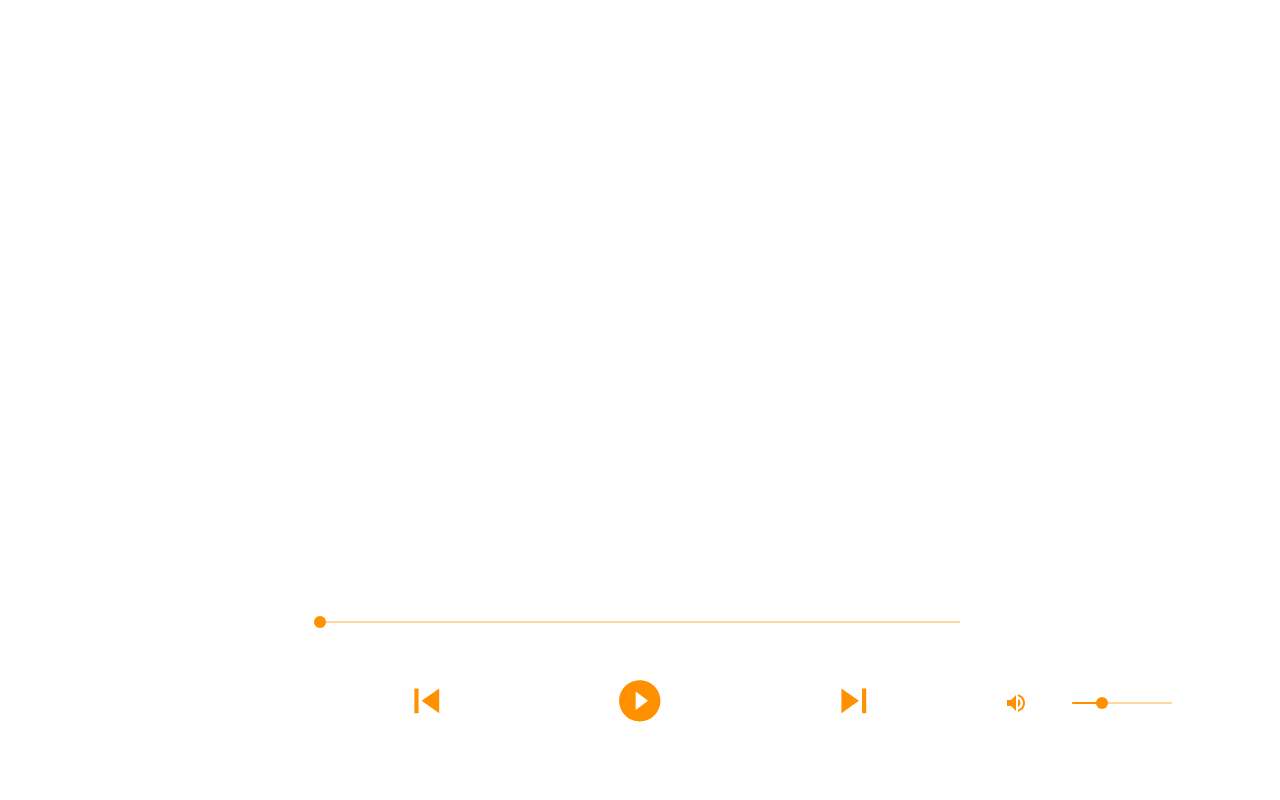
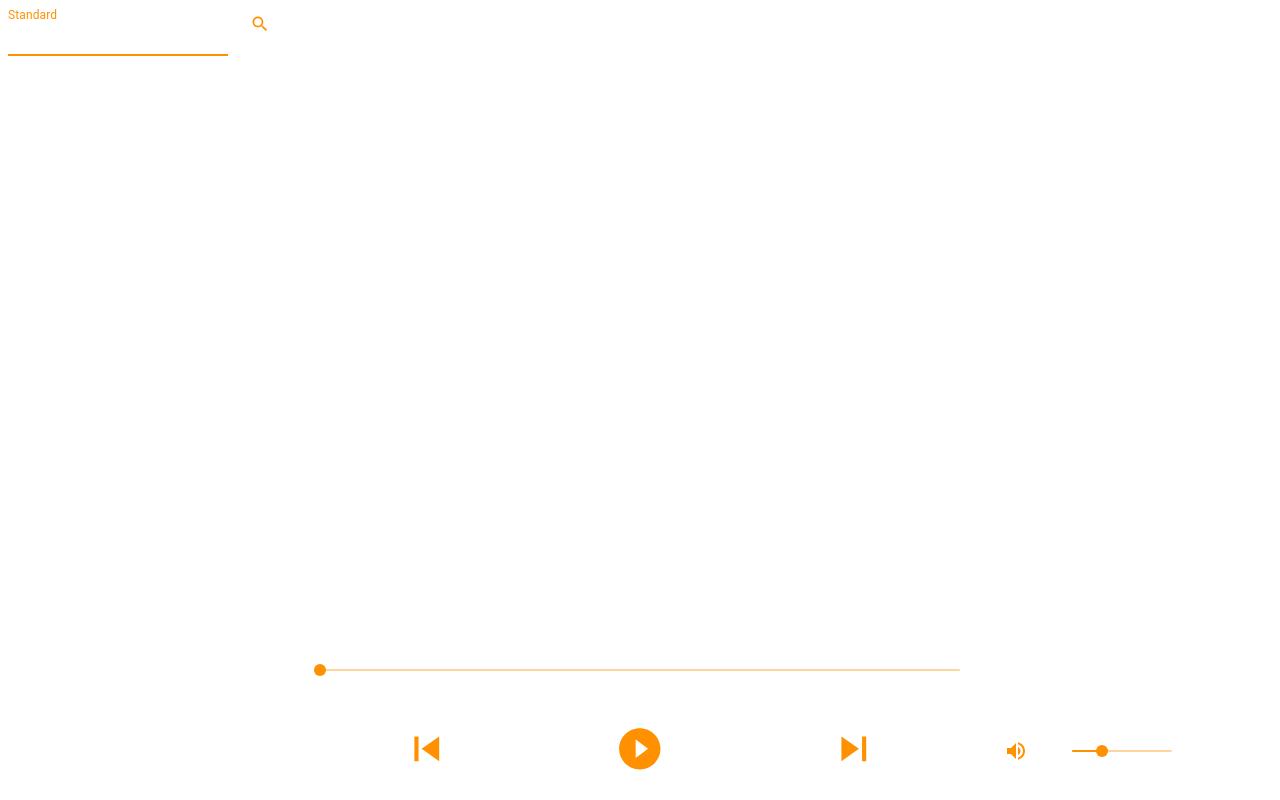
Before and after one commit to gdcodex/music-app, a React (Create React App) app: page /search in a window 1280 px wide. Built offline with nearby package versions, Linux system fonts and the light colour scheme; the HTML template or start-up script is replaced by a standard one.

Commit message:
fetching from search input

```diff
--- a/package.json
+++ b/package.json
@@ -5,6 +5,7 @@
   "dependencies": {
     "@material-ui/core": "^4.11.0",
     "@material-ui/icons": "^4.9.1",
+    "axios": "^0.21.0",
     "dotenv": "^8.2.0",
     "react": "^16.11.0",
     "react-dom": "^16.11.0",
--- a/src/App.js
+++ b/src/App.js
@@ -1,12 +1,16 @@
-import React from 'react';
-import Player from './media/player';
+import React from "react";
+import Search from "./elements/search/search";
+import Player from "./media/player";
+import { ThemeProvider } from "@material-ui/core/styles";
+import { theme } from "./elements/uielements/controls";
 
 function App() {
   return (
-    <div>
-      <Player/>
-    </div>
-  )
+    <ThemeProvider theme={theme}>
+      <Search />
+      <Player />
+    </ThemeProvider>
+  );
 }
 
-export default App
+export default App;
--- /dev/null
+++ b/src/elements/search/search.js
@@ -0,0 +1,35 @@
+import { Button, TextField } from '@material-ui/core';
+import SearchIcon from '@material-ui/icons/Search';
+import React, { useState } from 'react';
+import searchY from '../../endpoints/searchapi';
+
+function Search() {
+    const [song, setsong] = useState("");
+    const [Songlist, setSonglist] = useState([]);
+    const changeHandler = (e) =>{
+        console.log(e.target.value)
+        let value = e.target.value
+        setsong(value)
+    }
+    const clickHandler = async() =>{
+        const res = await searchY.get('/search',{
+            params:{
+                q:song,
+                maxResults:10
+            }
+        })
+        if(res){
+            setSonglist(res.data)
+            console.log(res.data)
+        }
+    }
+
+    return (
+        <div>
+             <TextField id="standard-basic" color="secondary" autoFocus={true} value={song} onChange={changeHandler} label="Standard" />
+             <Button color="secondary" small="true" onClick={clickHandler}><SearchIcon fontSize="small"/></Button>
+        </div>
+    )
+}
+
+export default Search
--- /dev/null
+++ b/src/endpoints/searchapi.js
@@ -0,0 +1,11 @@
+import axios from 'axios'
+
+export default axios.create({
+    baseURL:"https://www.googleapis.com/youtube/v3",
+    params:{
+        part:"snippet",
+        type:"video",
+        videoCategory:10,
+        key:"AIzaSyANDlzLdOSuFpgPTznj-dDvsSUiCRMp43w"
+    }
+})
--- a/src/media/player.js
+++ b/src/media/player.js
@@ -1,8 +1,12 @@
-import React,{useRef} from "react";
-import { ThemeProvider } from "@material-ui/core/styles";
-import VolumeUp from '@material-ui/icons/VolumeUp';
-import Slider from '@material-ui/core/Slider';
-import {play,pause,next,prev,theme} from '../elements/uielements/controls'
+import React, { useRef } from "react";
+import VolumeUp from "@material-ui/icons/VolumeUp";
+import Slider from "@material-ui/core/Slider";
+import {
+  play,
+  pause,
+  next,
+  prev
+} from "../elements/uielements/controls";
 import "./player.css";
 
 function Player() {
@@ -11,21 +15,13 @@ function Player() {
   const [currentTime, setcurrentTime] = React.useState(0);
   const [Time, setTime] = React.useState(0);
 
-
-  return (
-    <ThemeProvider theme={theme}>
-    <div className="time">
-      <Slider color="secondary"  value={currentTime} max={Time} style={{width:"800px"}}  aria-labelledby="continuous-slider" />
-    </div>
-
-
-      <div className="control">
-        <div className="prev">{prev}</div>
-        <div
-          className="media-control"
-          onClick={() => {
+  const sliderChange = (value, newValue) => {
+    audio.current.currentTime = newValue;
+    setcurrentTime(newValue);
+  };
+  const clickControl = () => {
     console.log(audio.current.duration);
-            setTime(audio.current.duration)
+    setTime(audio.current.duration);
     if (audio.current.duration > 0 && audio.current.paused) {
       setaudS(pause);
       audio.current.play();
@@ -33,25 +29,49 @@ function Player() {
       setaudS(play);
       audio.current.pause();
     }
-          }}
-        >
+  };
+  return (
+   <>
+      <div className="time">
+        <Slider
+          color="secondary"
+          value={currentTime}
+          max={Time}
+          onChange={sliderChange}
+          style={{ width: "800px" }}
+          aria-labelledby="continuous-slider"
+        />
+      </div>
+
+      <div className="control">
+        <div className="prev">{prev}</div>
+        <div className="media-control" onClick={clickControl}>
           {audS}
         </div>
         <div className="next">{next}</div>
         <div className="volume">
           <VolumeUp color="secondary" />
-        <Slider color="secondary" value={30} style={{width:"100px"}}  aria-labelledby="continuous-slider" />
+          <Slider
+            color="secondary"
+            value={30}
+            style={{ width: "100px" }}
+            aria-labelledby="continuous-slider"
+          />
         </div>
       </div>
-      <audio ref={audio} onTimeUpdate={()=>{
-    setcurrentTime(audio.current.currentTime)
-}}>
+      <audio
+        ref={audio}
+        onEnded={()=> setaudS(play)}
+        onTimeUpdate={() => {
+          setcurrentTime(audio.current.currentTime);
+        }}
+      >
         <source
           src="https://r4---sn-5hne6nsd.googlevideo.com/videoplayback?expire=1604827915&ei=q2anX7OENJmD0wXwkoXYCQ&ip=185.73.39.44&id=o-AJP-AdzdPN313BJHMe4pBm7WAPxAKOhrrEKcq0mILBam&itag=140&source=youtube&requiressl=yes&mh=kU&mm=31%2C26&mn=sn-5hne6nsd%2Csn-aigl6nl7&ms=au%2Conr&mv=m&mvi=4&pl=23&initcwndbps=100000&vprv=1&mime=audio%2Fmp4&gir=yes&clen=3148708&dur=194.513&lmt=1604790040931141&mt=1604806123&fvip=4&keepalive=yes&c=WEB&txp=5531432&sparams=expire%2Cei%2Cip%2Cid%2Citag%2Csource%2Crequiressl%2Cvprv%2Cmime%2Cgir%2Cclen%2Cdur%2Clmt&sig=AOq0QJ8wRgIhALhtg8a5YD4AOhyav24Wp3E9rjlJiqWa8oOqsIpwJSjvAiEA84bAqaq6Do7elQ3rseyY8oEJV8sKVySfg93toobr7Gc%3D&lsparams=mh%2Cmm%2Cmn%2Cms%2Cmv%2Cmvi%2Cpl%2Cinitcwndbps&lsig=AG3C_xAwRgIhAIrRvuvsJZSdZ3ZEyukPz-HixRATS_0uLwDFGQterJTnAiEAzR8zy9E9eU1H3mOAeCDKglIZMygv-hEL_ht3QTcd9YQ%3D&ratebypass=yes"
           type="audio/mpeg"
         />
       </audio>
-    </ThemeProvider>
+      </>
   );
 }
 
```
Also changed, not shown: src/media/player.css (+6 -1 lines), 2 other files (tests, documents, lock files or other folders). Lines whose indentation alone changed are shown as unchanged.
